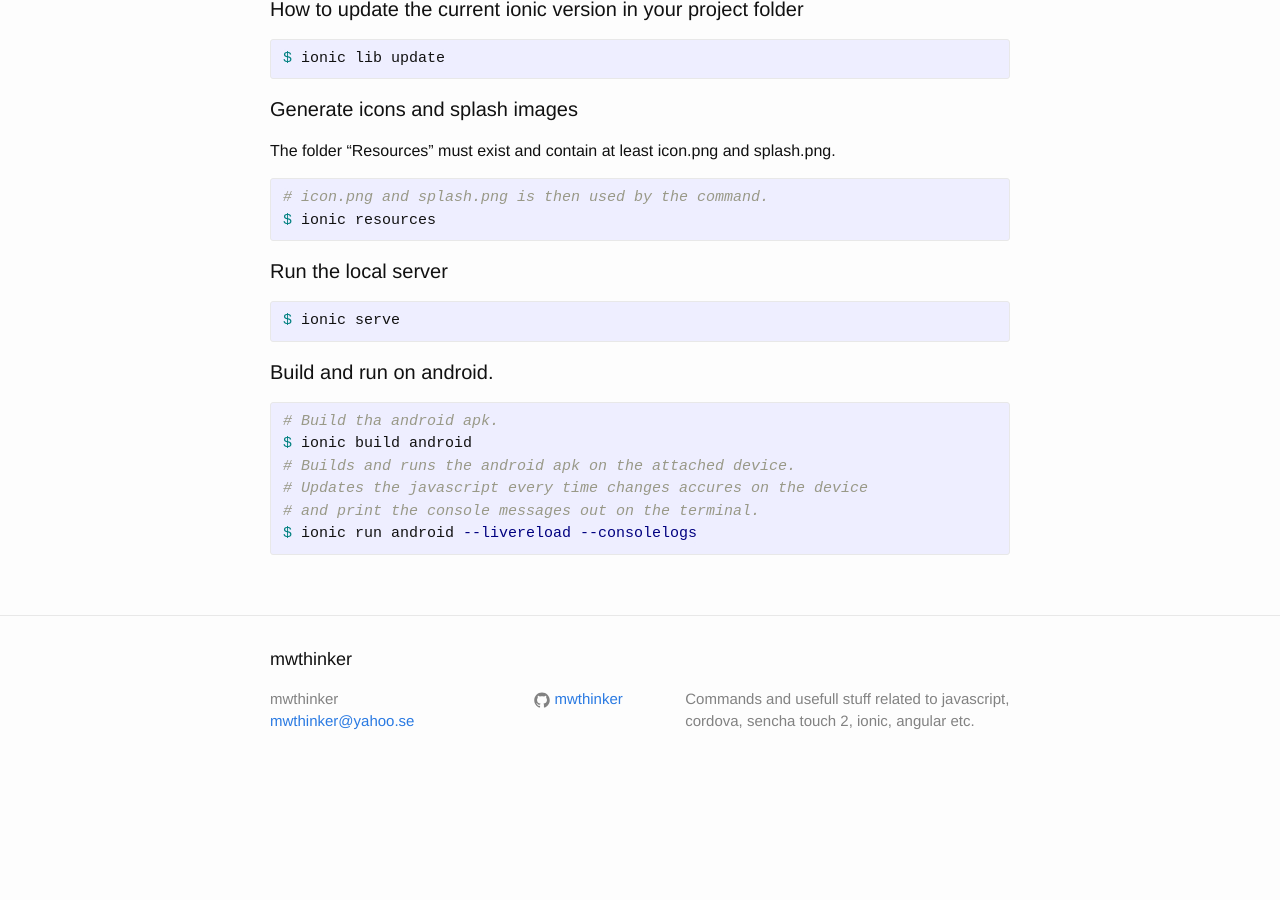
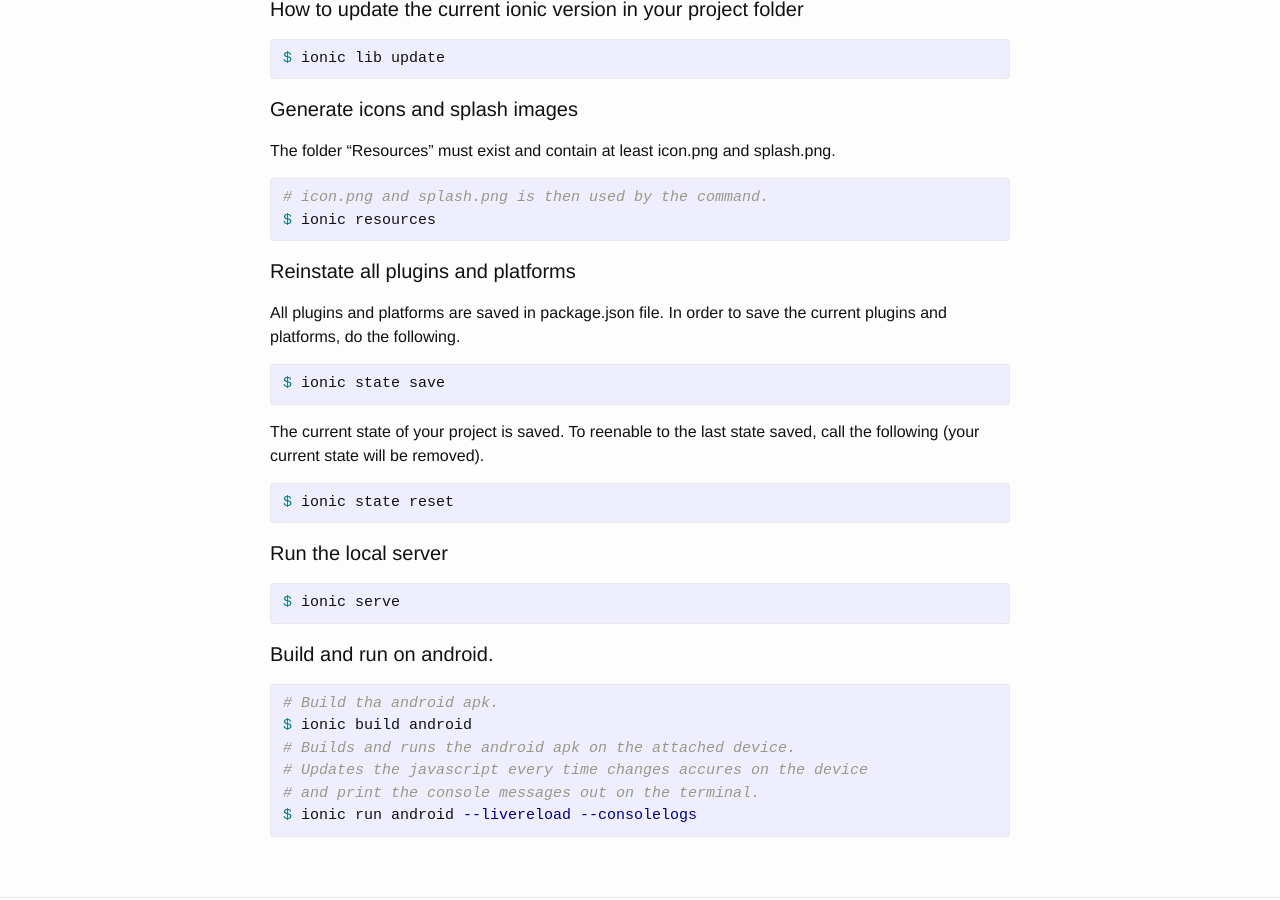
Before and after one commit to mwthinker/mwthinker.github.io, a Jekyll site: the page built from _posts/2015-10-31-Ionic-Commands.markdown, in a window 1280 px wide and 900 px high, scrolled down 721 px. Built offline with Jekyll 4.4.1, drawn with Linux system fonts in a browser that asks for light colours; before the commit the page ends 1514 px from its top, so only the background shows below that.

Commit message:
Added ionic state information.

```diff
--- a/_posts/2015-10-31-Ionic-Commands.markdown
+++ b/_posts/2015-10-31-Ionic-Commands.markdown
@@ -40,6 +40,17 @@ The folder "Resources" must exist and contain at least icon.png and splash.png.
 $ ionic resources
 {% endhighlight %}
 
+#### Reinstate all plugins and platforms
+All plugins and platforms are saved in package.json file. In order to save the current plugins and platforms, do the following.
+{% highlight bash %}
+$ ionic state save
+{% endhighlight %}
+The current state of your project is saved.
+To reenable to the last state saved, call the following (your current state will be removed).
+{% highlight bash %}
+$ ionic state reset
+{% endhighlight %}
+
 #### Run the local server
 {% highlight bash %}
 $ ionic serve
```
